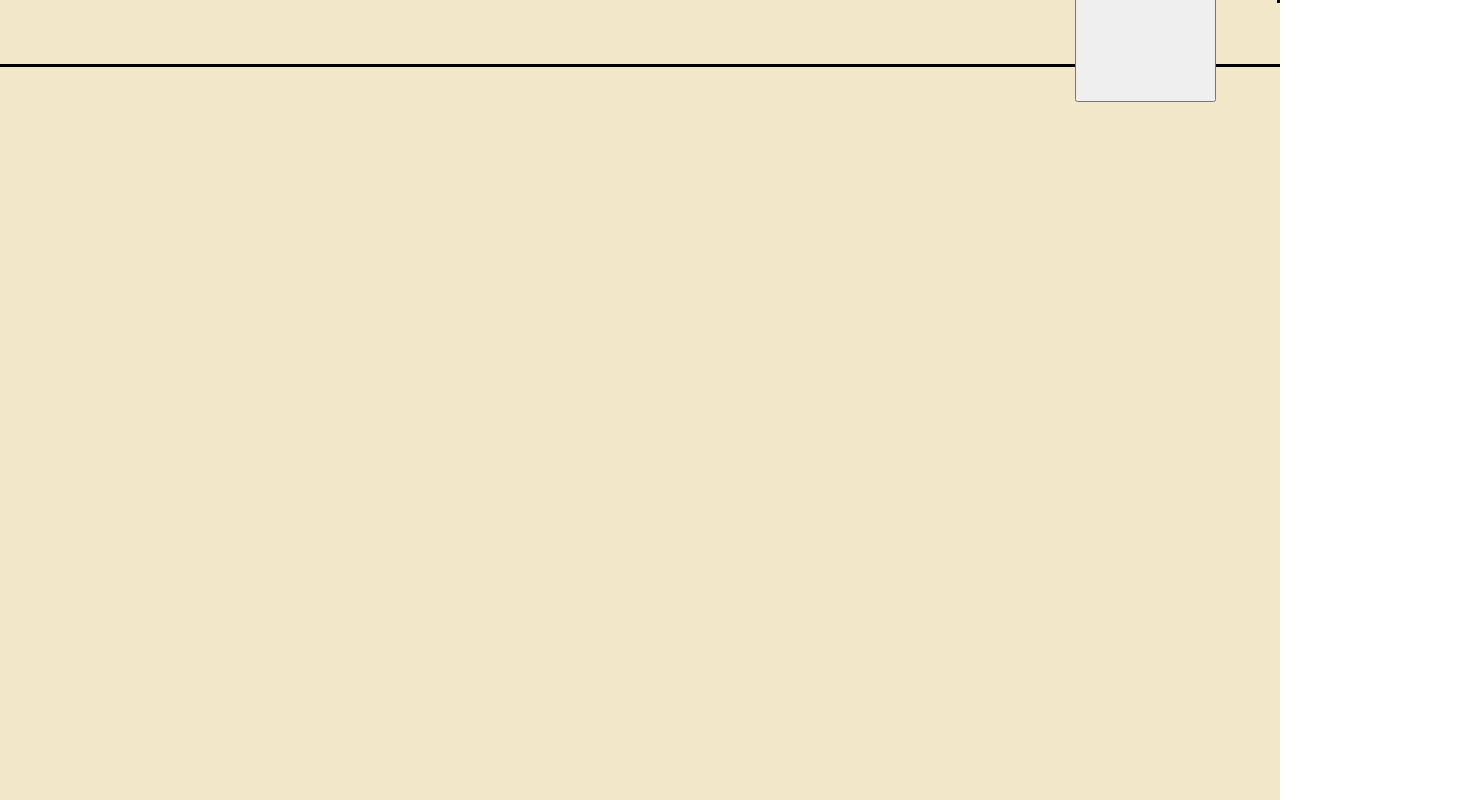
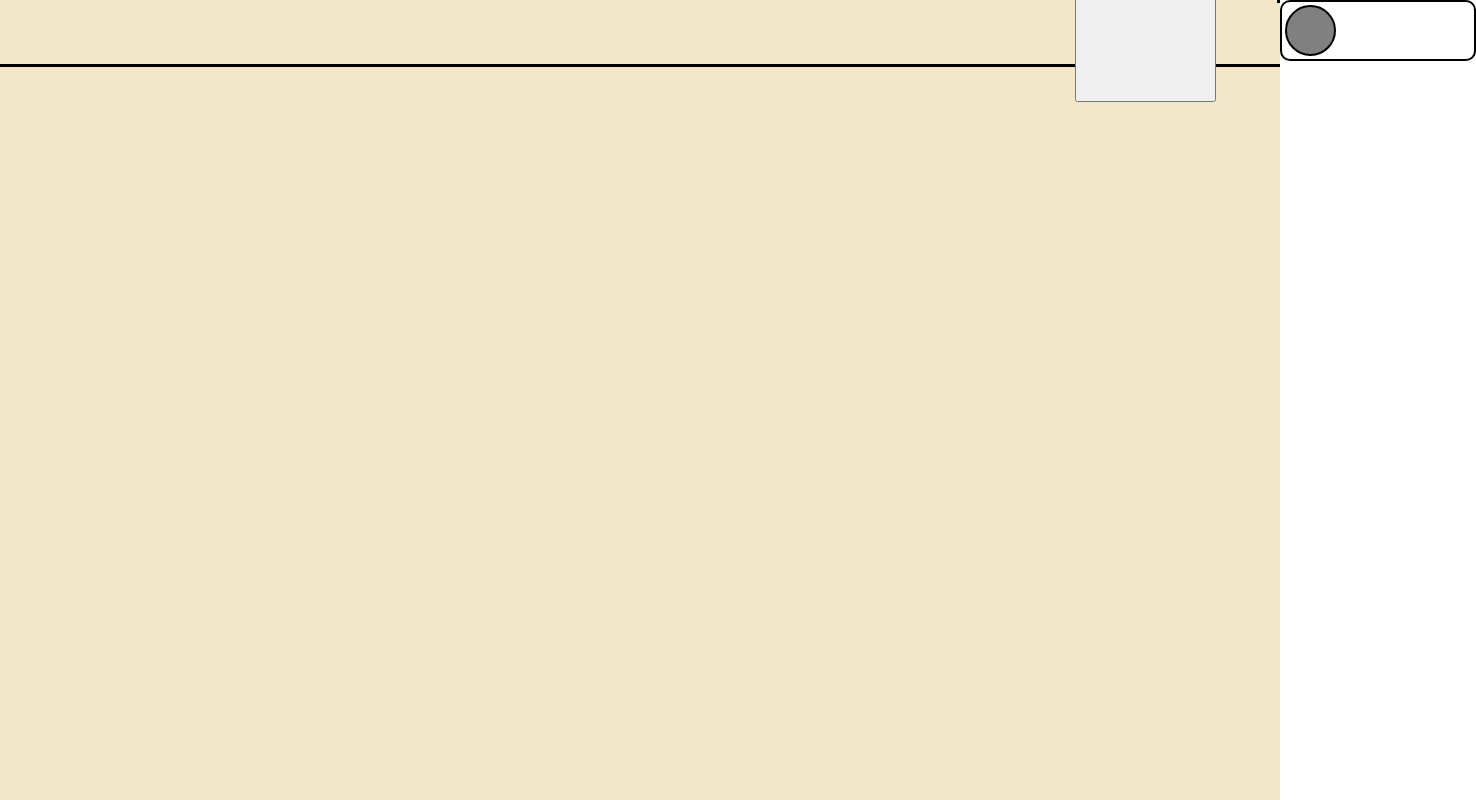
Before and after one commit to XDsiroriginal/js-X-0, a plain HTML site: page index.html in a window 1280 px wide. Shown: the whole page, 1476 px wide, since content can reach past the window. Drawn offline with Linux system fonts and the light colour scheme.

Commit message:
Update index.html

```diff
--- a/index.html
+++ b/index.html
@@ -16,8 +16,10 @@
 		</div>
 		<div class="pop_up_color_window" id="pop_up_color_window">
 			<div class="pop_up_color_window_top_div">
-				<div>
+				<div class="pop_up_color_window_top_div_night_team_tumblere">
+					<button class="pop_up_color_window_top_div_night_team_tumblere_cycle">
 
+					</button>
 				</div>
 			</div>
 			<div class="pop_up_color_window_bottom_div">
```
